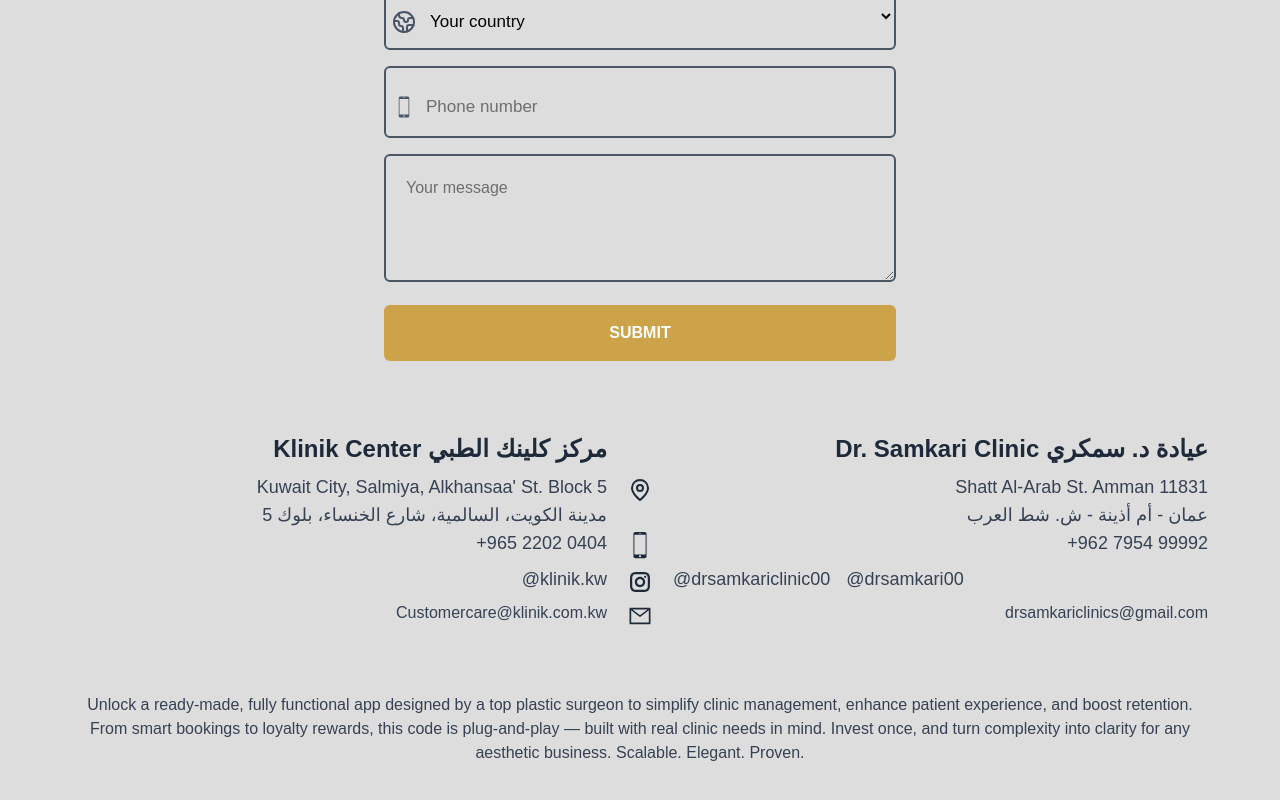
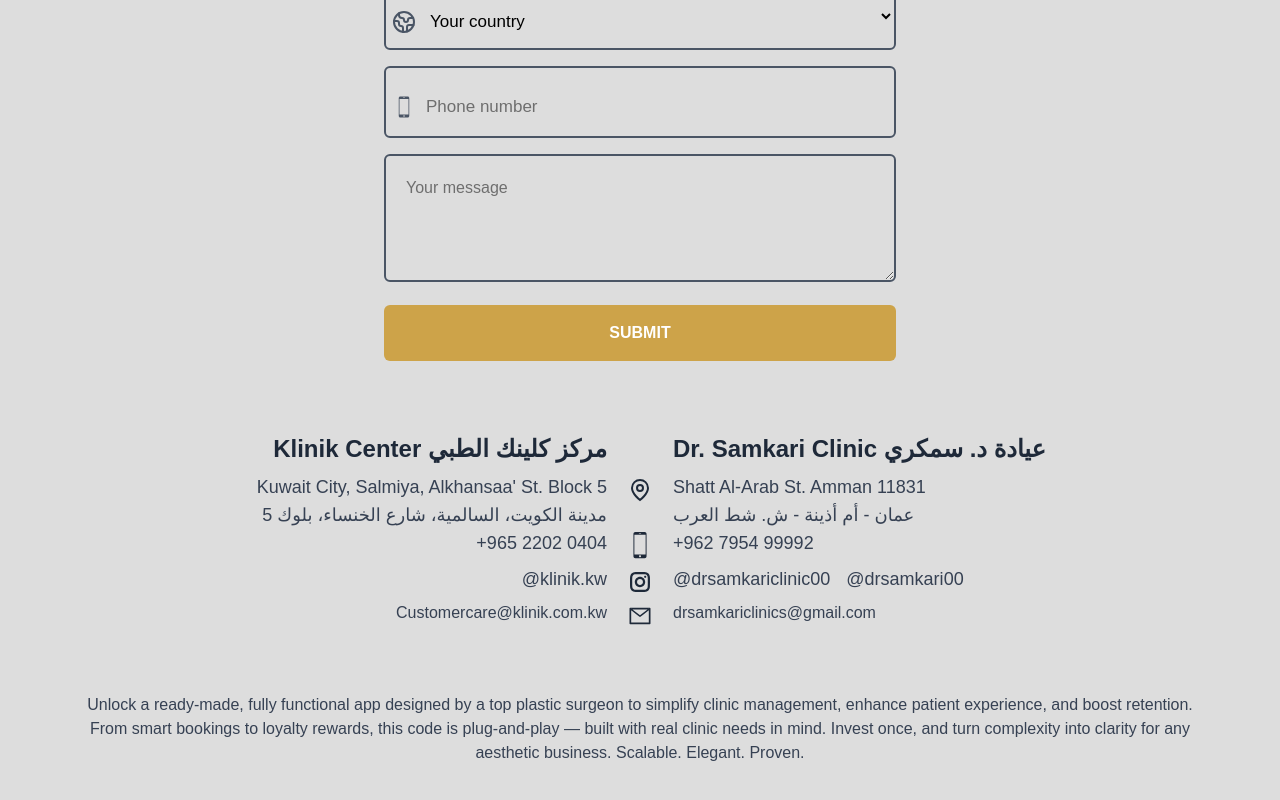
Before and after one commit to AhmedGawishAim/Dr-Samkari, a Next.js app: page /contact in a window 1280 px wide. Shown: the part 402-1202 px from the top of the page. Built offline with nearby package versions, Linux system fonts and the light colour scheme.

Commit message:
fix style for location section

```diff
--- a/src/app/(pages)/contact/page.jsx
+++ b/src/app/(pages)/contact/page.jsx
@@ -11,6 +11,7 @@
 export default function ContactPage() {
   const LocationData = [
     {
+      numberClinic:1,
       title: "Klinik Center مركز كلينك الطبي",
       address1: "Kuwait City, Salmiya, Alkhansaa' St. Block 5",
       address2: "مدينة الكويت، السالمية، شارع الخنساء، بلوك 5",
@@ -23,6 +24,7 @@
       tel: "tel:+96522020404",
     },
     {
+      numberClinic:2,
       title: "Dr. Samkari Clinic عيادة د. سمكري",
       address1: "Shatt Al-Arab St. Amman 11831",
       address2: "عمان - أم أذينة - ش. شط العرب",
@@ -54,7 +56,7 @@
 
   // Func to display location section
   const renderLocationClinic = (location, alignEnd = false) => (
-    <div className={` px-2 text-end  md:text-${alignEnd ? "end" : "start"}  mb-2`}>
+    <div className={` px-2 ${location.numberClinic == 2 ? " text-end md:text-start" : " text-end md:text-end" }   mb-2`}>
       <h2 className={`text-2xl font-bold ${alignEnd ? "text-end" : ""} mb-2`}>
         {location.title}
       </h2>
```
